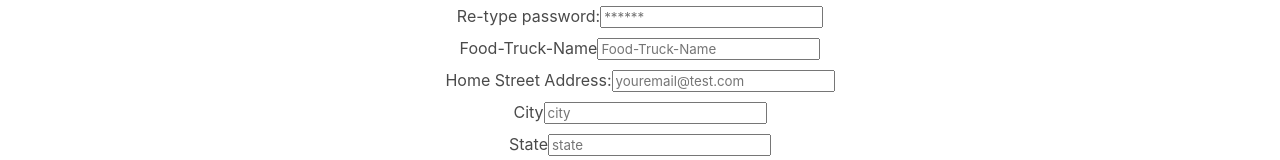
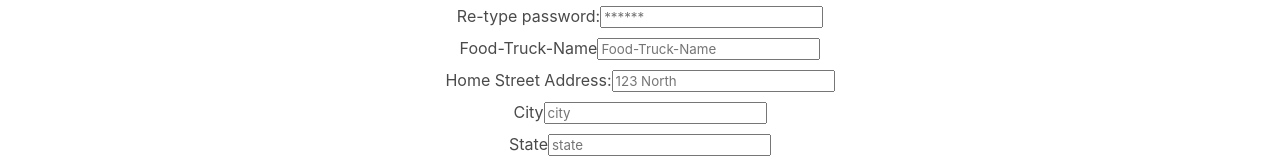
Before and after one commit to Djay8400/food-truck-app-creator, a React (Create React App) app in the folder client/: page /signup in a window 1280 px wide. Shown: the part 320-480 px from the top of the page. Built offline with nearby package versions, Linux system fonts and the light colour scheme.

Commit message:
updated signup.js adding more variables

```diff
--- a/client/src/pages/Signup.js
+++ b/client/src/pages/Signup.js
@@ -129,7 +129,7 @@ function Signup(props) {
         <div className="flex-row space-between my-2">
           <label htmlFor="address">Home Street Address:</label>
           <input
-            placeholder="youremail@test.com"
+            placeholder="123 North"
             name="homeAddress"
             type="homeAddress"
             id="homeAddress"
```
